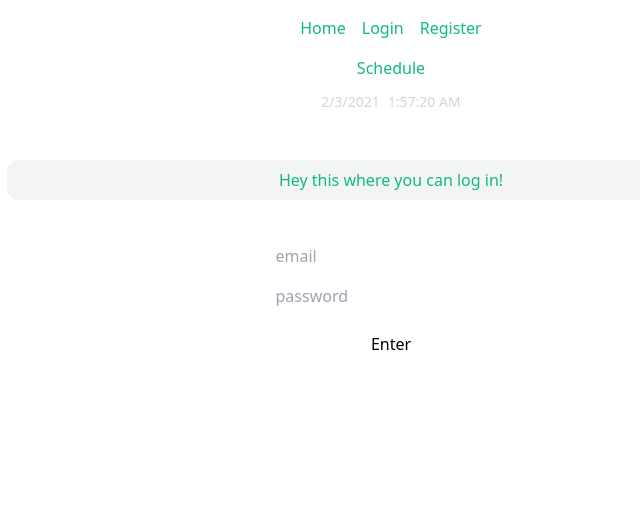
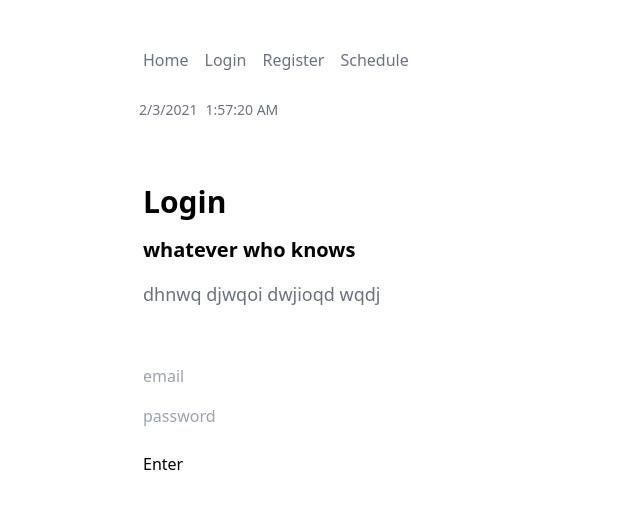
Before and after one commit to LachlanStephan/scheduleStuff, a Next.js app: page /login/login in a window 1280 px wide. Shown: the top 508 px of the page, without its empty margins (249-889 px from the left). Built offline with nearby package versions, Linux system fonts and the light colour scheme.

Commit message:
reusing comps and consistent layout

```diff
--- a/components/common/dateTime.js
+++ b/components/common/dateTime.js
@@ -10,7 +10,7 @@ const DateTime = (props) => {
   });
 
   return (
-    <div className="flex flex-row text-gray-300 justify-center">
+    <div className="flex flex-row text-gray-500 justify-left">
       <div className="text-sm p-1">{date.toLocaleDateString()}</div>
       <div className="text-sm p-1">{date.toLocaleTimeString()}</div>
     </div>
--- a/pages/Home/home.js
+++ b/pages/Home/home.js
@@ -1,16 +1,13 @@
 import { useState } from "react";
+import PageContent from "../common/pageContent";
 
 const Home = (props) => {
   return (
-    <div className="w-3/5 m-auto flex flex-col">
-      <main className="my-9 p-2 w-full m-auto rounded-xl text-green-500 bg-gray-100">
-        <h2>{props.title}</h2>
-      </main>
-      <div className="w-full m-auto text-center">
-        <h2>hi there</h2>
-        <p>something about the app</p>
-      </div>
-    </div>
+    <PageContent
+      heading="Home"
+      subHeading="Welcome to scheduleStuff"
+      text="blah blah blah"
+    />
   );
 };
 
--- a/pages/common/header.js
+++ b/pages/common/header.js
@@ -3,26 +3,24 @@ import DateTime from "../../components/common/dateTime";
 
 const Header = (props) => {
   return (
-    <div className="w-3/5 m-auto flex flex-col p-2 rounded-xl">
-      <main className="flex flex-row m-auto">
+    <div className="w-4/5 lg:w-2/5 text-left m-auto flex flex-col mt-9 mb-9 rounded-xl text-gray-500">
+      <main className="flex flex-row mb-2 py-1">
         <Link href="/">
-          <a className="p-2 hover:text-gray-300 text-green-500">Home</a>
+          <a className="p-2 hover:text-gray-300">Home</a>
         </Link>
         <Link href="/login/login">
-          <a className="p-2 hover:text-gray-300 text-green-500">Login</a>
+          <a className="p-2 hover:text-gray-300 ">Login</a>
         </Link>
         <Link href="/register/register">
-          <a className="p-2 hover:text-gray-300 text-green-500">Register</a>
+          <a className="p-2 hover:text-gray-300 ">Register</a>
+        </Link>
+        <Link href="/schedule/schedule">
+          <a className="p-2 hover:text-gray-300 ">Schedule</a>
         </Link>
       </main>
-      <main className="flex flex-row m-auto">
-        <Link href="/schedule/schedule">
-          <a className="p-2 hover:text-gray-300 text-green-500">Schedule</a>
-        </Link>
+      <main className="flex flex-row mb-2 py-1">
+        <DateTime />
       </main>
-      <div className="w-full">
-        <DateTime />
-      </div>
     </div>
   );
 };
--- /dev/null
+++ b/pages/common/pageContent.js
@@ -0,0 +1,17 @@
+const PageContent = (props) => {
+  return (
+    <div className="text-left w-4/5 lg:w-2/5 m-auto">
+      <main className="my-9 py-1 w-full m-auto rounded-xl justify-center">
+        <div className="text-black">
+          <h1 className="p-2 font-extrabold text-3xl">{props.heading}</h1>
+        </div>
+        <div className="text-black text-xl p-2 font-semibold">
+          <h5>{props.subHeading}</h5>
+        </div>
+        <div className="text-gray-500 p-2 font-light text-lg">{props.text}</div>
+      </main>
+    </div>
+  );
+};
+
+export default PageContent;
--- a/pages/index.js
+++ b/pages/index.js
@@ -5,13 +5,11 @@ import Home from "./Home/home";
 export default function App() {
   return (
     <Layout>
-      <div className="text-center min-h-screen">
-        <Head>
-          {" "}
-          <title>scheduleStuff</title>
-        </Head>
-        <Home title="ScheduleStuff" />
-      </div>
+      <Head>
+        {" "}
+        <title>scheduleStuff</title>
+      </Head>
+      <Home />
     </Layout>
   );
 }
--- a/pages/login/login.js
+++ b/pages/login/login.js
@@ -4,6 +4,7 @@ import {
   emailErrorFunc,
   passwordErrorFunc,
 } from "../../components/errorFunctions/errorFunctions";
+import PageContent from "../common/pageContent";
 
 const Login = (props) => {
   return (
@@ -12,12 +13,12 @@ const Login = (props) => {
       <Head>
         <title>Login</title>
       </Head>
-      <div className="text-center min-h-screen w-3/5 m-auto">
-        <main className="my-9 p-2 w-full m-auto rounded-xl text-green-500 bg-gray-100 justify-center">
-          <div>
-            <h2>Hey this where you can log in!</h2>
-          </div>
-        </main>
+      <PageContent
+        heading="Login"
+        subHeading="whatever who knows"
+        text="dhnwq djwqoi dwjioqd wqdj"
+      />
+      <div className="text-left w-4/5 lg:w-2/5 m-auto">
         <div className="p-2 w-full m-auto">
           <input
             type="text"
--- a/pages/register/register.js
+++ b/pages/register/register.js
@@ -1,4 +1,3 @@
-import react, { useEffect, useState } from "react";
 import Head from "next/head";
 import Layout from "../../components/layout/layout";
 import {
@@ -6,6 +5,7 @@ import {
   passwordErrorFunc,
   fNameErrorFunc,
 } from "../../components/errorFunctions/errorFunctions";
+import PageContent from "../common/pageContent";
 
 const Register = (props) => {
   return (
@@ -14,11 +14,12 @@ const Register = (props) => {
       <Head>
         <title>Register</title>
       </Head>
-      <div className="text-center min-h-screen w-3/5 m-auto">
-        <main className="my-9 p-2 w-full m-auto rounded-xl text-green-500 bg-gray-100 justify-center">
-          <div>Register</div>
-        </main>
-
+      <PageContent
+        heading="Register"
+        subHeading="i dont know"
+        text="dnqwd dwoiqjdiowqj dwqopijdpqwjo  jwqpowd"
+      />
+      <div className="text-left w-4/5 lg:w-2/5 m-auto">
         {/* first name input */}
         <div className="p-2 w-full m-auto">
           <input
@@ -31,7 +32,6 @@ const Register = (props) => {
           />
         </div>
         <div className="text-red-400" id="fNameError"></div>
-
         {/* email input */}
         <div className="p-2 w-full m-auto">
           <input
@@ -44,7 +44,6 @@ const Register = (props) => {
           />
         </div>
         <div className="text-red-400" id="emailError"></div>
-
         {/* password input */}
         <div className="p-2 w-full m-auto">
           <input
--- a/pages/schedule/schedule.js
+++ b/pages/schedule/schedule.js
@@ -1,5 +1,6 @@
 import Layout from "../../components/layout/layout";
 import Head from "next/head";
+import PageContent from "../common/pageContent";
 
 const Schedule = (props) => {
   return (
@@ -8,11 +9,11 @@ const Schedule = (props) => {
       <Head>
         <title>Schedule</title>
       </Head>
-      <div className="w-3/5 m-auto text-center">
-        <div className="w-full text-left m-auto">
-          <p>will be able to view/add/delete/update from this page</p>
-        </div>
-      </div>
+      <PageContent
+        heading="Schedule goes here"
+        subHeading="Users can view, update, delete and add their schedules"
+        text="dniqwd dwqoijd qwjd dqwpojd q"
+      />
     </Layout>
   );
 };
```
Also changed, not shown: 1 other file (tests, documents, lock files or other folders).
